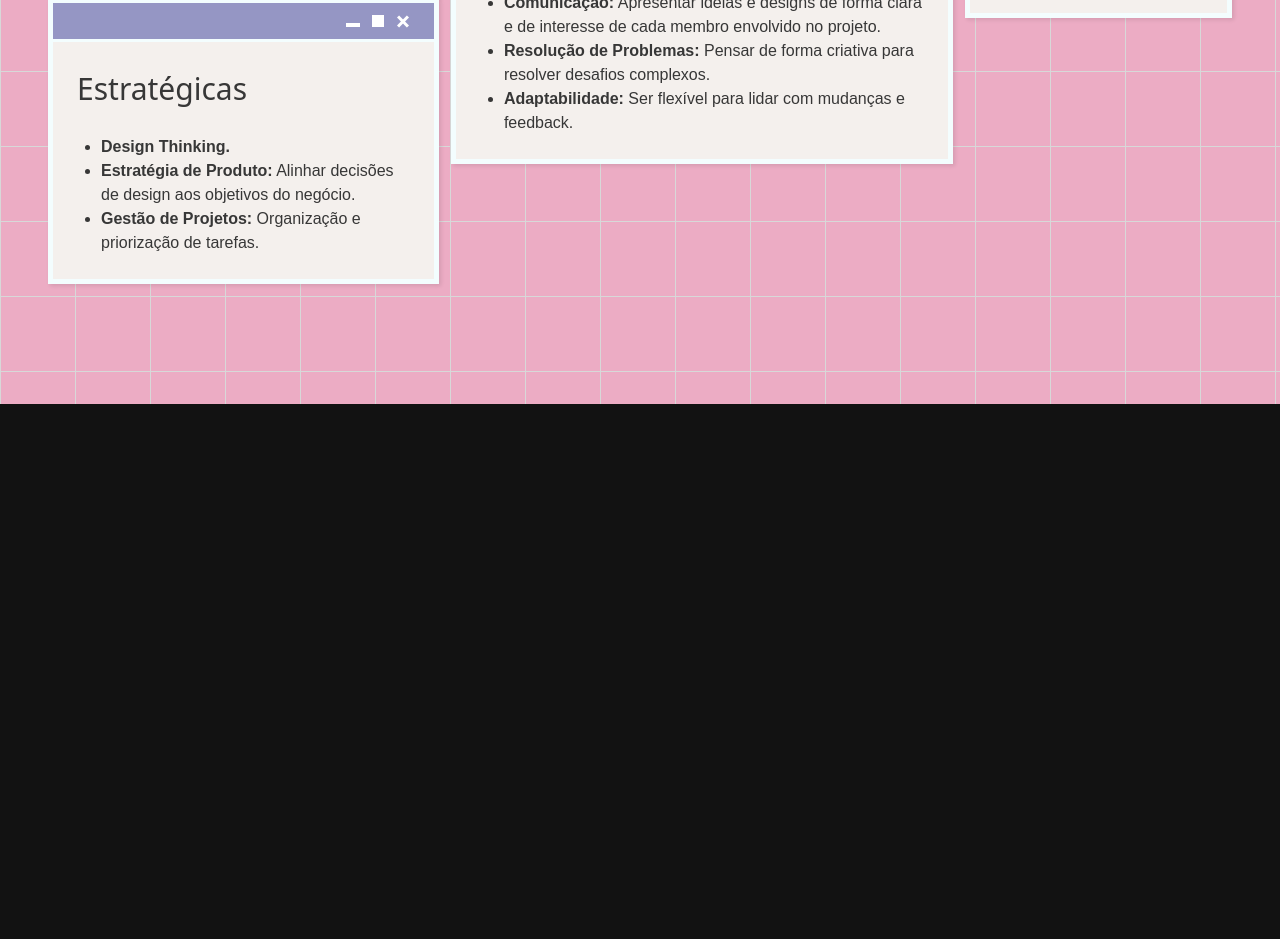
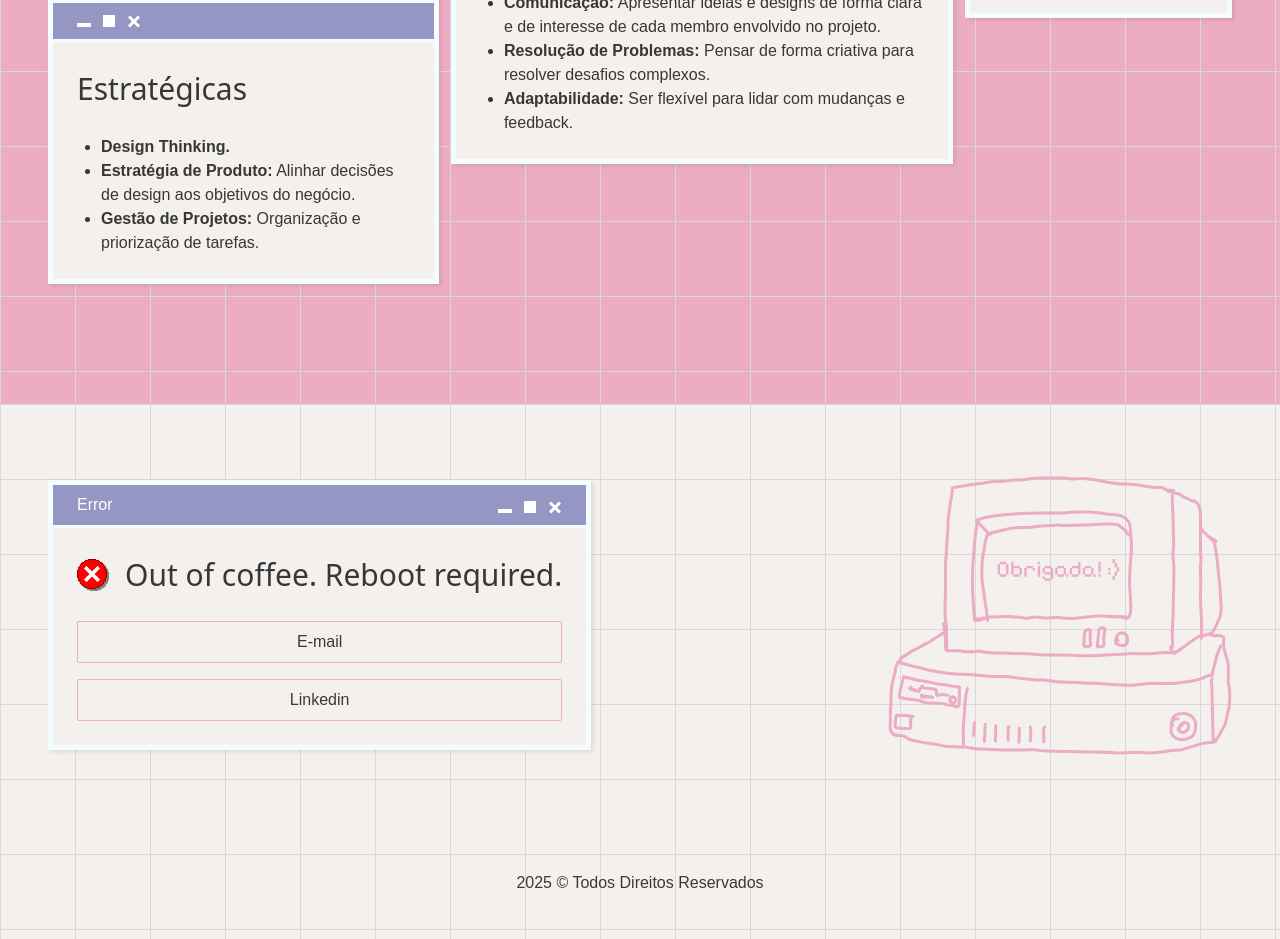
Before and after one commit to renangirotto/camilaalves, an Astro site: page / in a window 1280 px wide. Shown: the part 2470-3409 px from the top of the page. Before the commit the page ends 2874 px from the top, so only its background shows below. Built offline with nearby package versions, Linux system fonts and the light colour scheme; Astro itself is replaced by a stand-in of ours; a web font is replaced by a local one.

Commit message:
feat: add footer

```diff
--- /dev/null
+++ b/src/components/Footer.astro
@@ -0,0 +1,88 @@
+---
+import WindowBox from "./WindowBox.astro";
+---
+
+<footer class="footer section-grid-bg">
+  {
+    Astro.props.showLargeContent && (
+      <div class="container content-large">
+        <WindowBox windowTitle="Error" title="Out of coffee. Reboot required.">
+          <img
+            aria-hidden="true"
+            slot="icon"
+            src="/camilaalves/images/icon-error.webp"
+          />
+          <a class="link" href="#" target="_blank">
+            E-mail
+          </a>
+          <a class="link" href="#" target="_blank">
+            Linkedin
+          </a>
+        </WindowBox>
+        <figure>
+          <img aria-hidden="true" src="/camilaalves/svg/footer-pc.svg" />
+        </figure>
+      </div>
+    )
+  }
+  <div class="container content-small">
+    <p>2025 © Todos Direitos Reservados</p>
+  </div>
+</footer>
+
+<style>
+  .content-large {
+    display: flex;
+    flex-direction: column;
+    align-items: center;
+    gap: 40px;
+    padding-block: 72px;
+
+    @container main-container (width >= 768px) {
+      flex-direction: row;
+      justify-content: space-between;
+      gap: 24px;
+    }
+
+    > * {
+      &:nth-child(1) {
+        width: 100%;
+        max-width: 588px;
+      }
+    }
+
+    figure {
+      width: 100%;
+      max-width: 344px;
+    }
+  }
+
+  .content-small {
+    padding-block: 44px;
+    color: var(--color-dark-grey-300);
+    text-align: center;
+  }
+
+  .footer {
+    --_bg-line-color: var(--color-dark-line-2);
+
+    background-color: var(--color-dark-grey-100);
+  }
+
+  .link {
+    display: block;
+    padding-block: 8px;
+    padding-inline: 8px;
+    border: 1px solid var(--color-dark-secondary-100);
+    border-radius: 2px;
+    font-weight: 500px;
+    font-size: 1rem;
+    color: var(--color-dark-grey-300);
+    text-align: center;
+    text-decoration: none;
+
+    &:not(:last-child) {
+      margin-block-end: 16px;
+    }
+  }
+</style>
--- a/src/components/WindowBox.astro
+++ b/src/components/WindowBox.astro
@@ -1,11 +1,17 @@
 <div class="window-box">
   <header class="window-header">
-    <span class="min"></span>
-    <span class="square"></span>
-    <span class="close"></span>
+    {Astro.props.windowTitle && <p>{Astro.props.windowTitle}</p>}
+    <div class="window-controls">
+      <span class="min"></span>
+      <span class="square"></span>
+      <span class="close"></span>
+    </div>
   </header>
   <div class="window-content">
-    <h3 class="window-title text-pixel">{Astro.props.title}</h3>
+    <h3 class="window-title text-pixel">
+      <slot name="icon" />
+      {Astro.props.title}
+    </h3>
     <slot />
   </div>
 </div>
@@ -23,14 +29,22 @@
     padding-inline: 24px;
   }
 
+  .window-controls {
+    display: flex;
+    align-items: flex-end;
+    gap: 12px;
+  }
+
   .window-header {
     display: flex;
+    justify-content: space-between;
     align-items: flex-end;
-    justify-content: flex-end;
     gap: 12px;
     padding-block: 12px;
     padding-inline: 24px;
     border-block-end: 3px solid #f3fdfe;
+    line-height: 1;
+    color: var(--color-white);
     background: var(--color-dark-third-100);
 
     .min {
@@ -71,5 +85,17 @@
     &:not(:last-child) {
       margin-block-end: 24px;
     }
+
+    &:has(img) {
+      display: flex;
+      align-items: center;
+      gap: 16px;
+
+      img {
+        min-width: 32px;
+        max-width: 32px;
+        height: 32px;
+      }
+    }
   }
 </style>
--- a/src/pages/index.astro
+++ b/src/pages/index.astro
@@ -8,6 +8,7 @@ import dataSkills from "../data/skills.json";
 import { SITE_TITLE, SITE_DESCRIPTION } from "../consts";
 import GridProjects from "../components/GridProjects.astro";
 import CardProject from "../components/CardProject.astro";
+import Footer from "../components/Footer.astro";
 
 const skillsTextFirstColumn = [dataSkills.tecnicas, dataSkills.estrategicas];
 
@@ -143,6 +144,7 @@ const skillsTextSecondColumn = [dataSkills.analiticas, dataSkills.soft];
         </div>
       </section>
     </main>
+    <Footer showLargeContent={true} />
   </body>
 </html>
 
```
